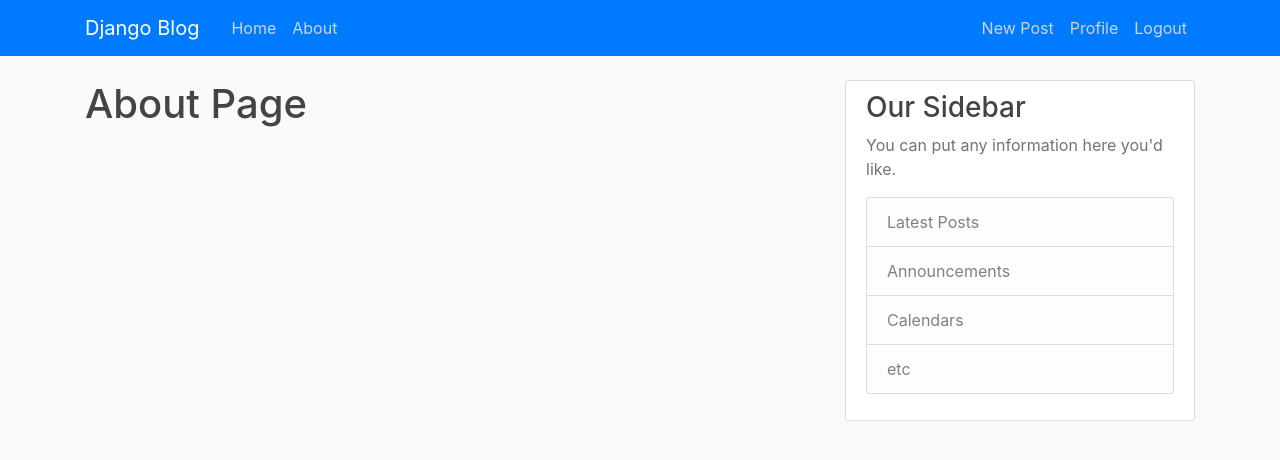
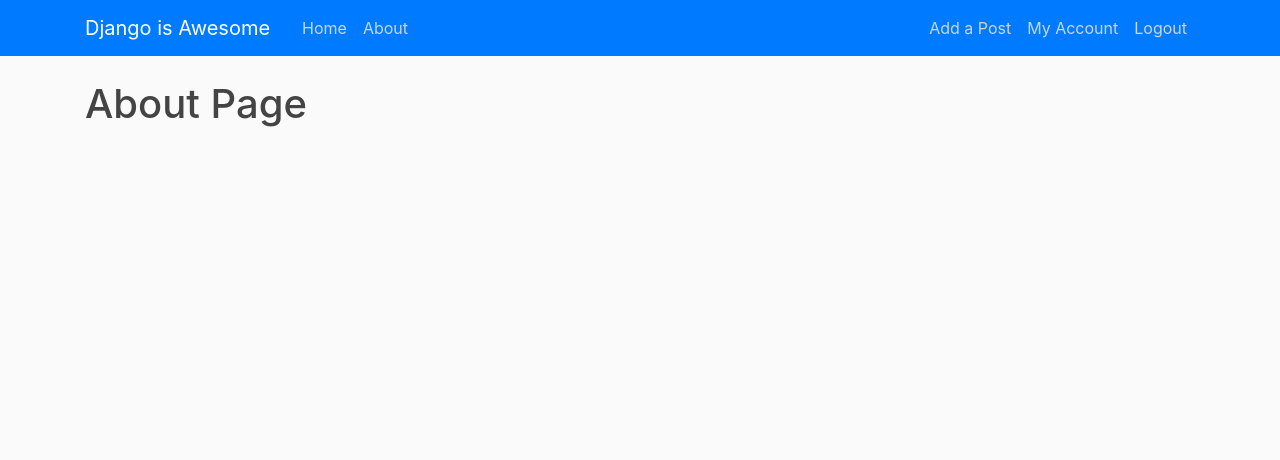
Before and after one commit to sibiyan/django-blog, a Django app: page /about/ in a window 1280 px wide. Shown: the top 460 px of the page. Run offline with Django 3.2, Linux system fonts and the light colour scheme; the visitor is signed in with stand-in values (Sample User, id 1); some libraries are stand-ins or nearby versions.

Commit message:
made one page

```diff
--- a/blog/templates/blog/base.html
+++ b/blog/templates/blog/base.html
@@ -2,15 +2,26 @@
 <!DOCTYPE html>
 <html>
   <head>
-
     <!-- Required meta tags -->
-    <meta charset="utf-8">
-    <meta name="viewport" content="width=device-width, initial-scale=1, shrink-to-fit=no">
+    <meta charset="utf-8" />
+    <meta
+      name="viewport"
+      content="width=device-width, initial-scale=1, shrink-to-fit=no"
+    />
 
     <!-- Bootstrap CSS -->
-    <link rel="stylesheet" href="https://maxcdn.bootstrapcdn.com/bootstrap/4.0.0/css/bootstrap.min.css" integrity="sha384-Gn5384xqQ1aoWXA+058RXPxPg6fy4IWvTNh0E263XmFcJlSAwiGgFAW/dAiS6JXm" crossorigin="anonymous">
+    <link
+      rel="stylesheet"
+      href="https://maxcdn.bootstrapcdn.com/bootstrap/4.0.0/css/bootstrap.min.css"
+      integrity="sha384-Gn5384xqQ1aoWXA+058RXPxPg6fy4IWvTNh0E263XmFcJlSAwiGgFAW/dAiS6JXm"
+      crossorigin="anonymous"
+    />
 
-    <link rel="stylesheet" type="text/css" href="{% static 'blog/main.css' %}">
+    <link
+      rel="stylesheet"
+      type="text/css"
+      href="{% static 'blog/main.css' %}"
+    />
 
     {% if title %}
     <title>Django Blog - {{ title }}</title>
@@ -22,24 +33,42 @@
     <header class="site-header">
       <nav class="navbar navbar-expand-md navbar-dark bg-primary fixed-top">
         <div class="container">
-          <a class="navbar-brand mr-4" href="{% url 'blog-home' %}">Django Blog</a>
-          <button class="navbar-toggler" type="button" data-toggle="collapse" data-target="#navbarToggle" aria-controls="navbarToggle" aria-expanded="false" aria-label="Toggle navigation">
+          <a class="navbar-brand mr-4" href="{% url 'blog-home' %}"
+            >Django is Awesome</a
+          >
+          <button
+            class="navbar-toggler"
+            type="button"
+            data-toggle="collapse"
+            data-target="#navbarToggle"
+            aria-controls="navbarToggle"
+            aria-expanded="false"
+            aria-label="Toggle navigation"
+          >
             <span class="navbar-toggler-icon"></span>
           </button>
           <div class="collapse navbar-collapse" id="navbarToggle">
             <div class="navbar-nav mr-auto">
               <a class="nav-item nav-link" href="{% url 'blog-home' %}">Home</a>
-              <a class="nav-item nav-link" href="{% url 'blog-about' %}">About</a>
+              <a class="nav-item nav-link" href="{% url 'blog-about' %}"
+                >About</a
+              >
             </div>
             <!-- Navbar Right Side -->
             <div class="navbar-nav">
               {% if user.is_authenticated %}
-                <a class="nav-item nav-link" href="{% url 'post-create' %}">New Post</a>
-                <a class="nav-item nav-link" href="{% url 'profile' %}">Profile</a>
+              <a class="nav-item nav-link" href="{% url 'post-create' %}"
+                >Add a Post</a
+              >
+              <a class="nav-item nav-link" href="{% url 'profile' %}"
+                >My Account</a
+              >
               <a class="nav-item nav-link" href="{% url 'logout' %}">Logout</a>
               {% else %}
               <a class="nav-item nav-link" href="{% url 'login' %}">Login</a>
-                <a class="nav-item nav-link" href="{% url 'register' %}">Register</a>
+              <a class="nav-item nav-link" href="{% url 'register' %}"
+                >Register</a
+              >
               {% endif %}
             </div>
           </div>
@@ -48,17 +77,14 @@
     </header>
     <main role="main" class="container">
       <div class="row">
-        <div class="col-md-8">
-          {% if messages %}
-            {% for message in messages %}
+        <div class="col-md-12">
+          {% if messages %} {% for message in messages %}
           <div class="alert alert-{{ message.tags }}">
             {{ message }}
           </div>
-            {% endfor %}
-          {% endif %}
-          {% block content %}{% endblock %}
+          {% endfor %} {% endif %} {% block content %}{% endblock %}
         </div>
-        <div class="col-md-4">
+        <!-- <div class="col-md-4">
           <div class="content-section">
             <h3>Our Sidebar</h3>
             <p class='text-muted'>You can put any information here you'd like.
@@ -70,14 +96,26 @@
               </ul>
             </p>
           </div>
-        </div>
+        </div> -->
       </div>
     </main>
 
     <!-- Optional JavaScript -->
     <!-- jQuery first, then Popper.js, then Bootstrap JS -->
-    <script src="https://code.jquery.com/jquery-3.2.1.slim.min.js" integrity="sha384-KJ3o2DKtIkvYIK3UENzmM7KCkRr/rE9/Qpg6aAZGJwFDMVNA/GpGFF93hXpG5KkN" crossorigin="anonymous"></script>
-    <script src="https://cdnjs.cloudflare.com/ajax/libs/popper.js/1.12.9/umd/popper.min.js" integrity="sha384-ApNbgh9B+Y1QKtv3Rn7W3mgPxhU9K/ScQsAP7hUibX39j7fakFPskvXusvfa0b4Q" crossorigin="anonymous"></script>
-    <script src="https://maxcdn.bootstrapcdn.com/bootstrap/4.0.0/js/bootstrap.min.js" integrity="sha384-JZR6Spejh4U02d8jOt6vLEHfe/JQGiRRSQQxSfFWpi1MquVdAyjUar5+76PVCmYl" crossorigin="anonymous"></script>
+    <script
+      src="https://code.jquery.com/jquery-3.2.1.slim.min.js"
+      integrity="sha384-KJ3o2DKtIkvYIK3UENzmM7KCkRr/rE9/Qpg6aAZGJwFDMVNA/GpGFF93hXpG5KkN"
+      crossorigin="anonymous"
+    ></script>
+    <script
+      src="https://cdnjs.cloudflare.com/ajax/libs/popper.js/1.12.9/umd/popper.min.js"
+      integrity="sha384-ApNbgh9B+Y1QKtv3Rn7W3mgPxhU9K/ScQsAP7hUibX39j7fakFPskvXusvfa0b4Q"
+      crossorigin="anonymous"
+    ></script>
+    <script
+      src="https://maxcdn.bootstrapcdn.com/bootstrap/4.0.0/js/bootstrap.min.js"
+      integrity="sha384-JZR6Spejh4U02d8jOt6vLEHfe/JQGiRRSQQxSfFWpi1MquVdAyjUar5+76PVCmYl"
+      crossorigin="anonymous"
+    ></script>
   </body>
 </html>
--- a/django_project/settings.py
+++ b/django_project/settings.py
@@ -85,9 +85,10 @@ DATABASES = {
     'default': {
         'ENGINE': 'django.db.backends.sqlite3',
         'NAME': os.path.join(BASE_DIR, 'db.sqlite3'),
-        # 'NAME': 'Blogdb',
     }
 }
+
+
 
 
 # Password validation
```
Lines whose indentation alone changed are shown as unchanged.
